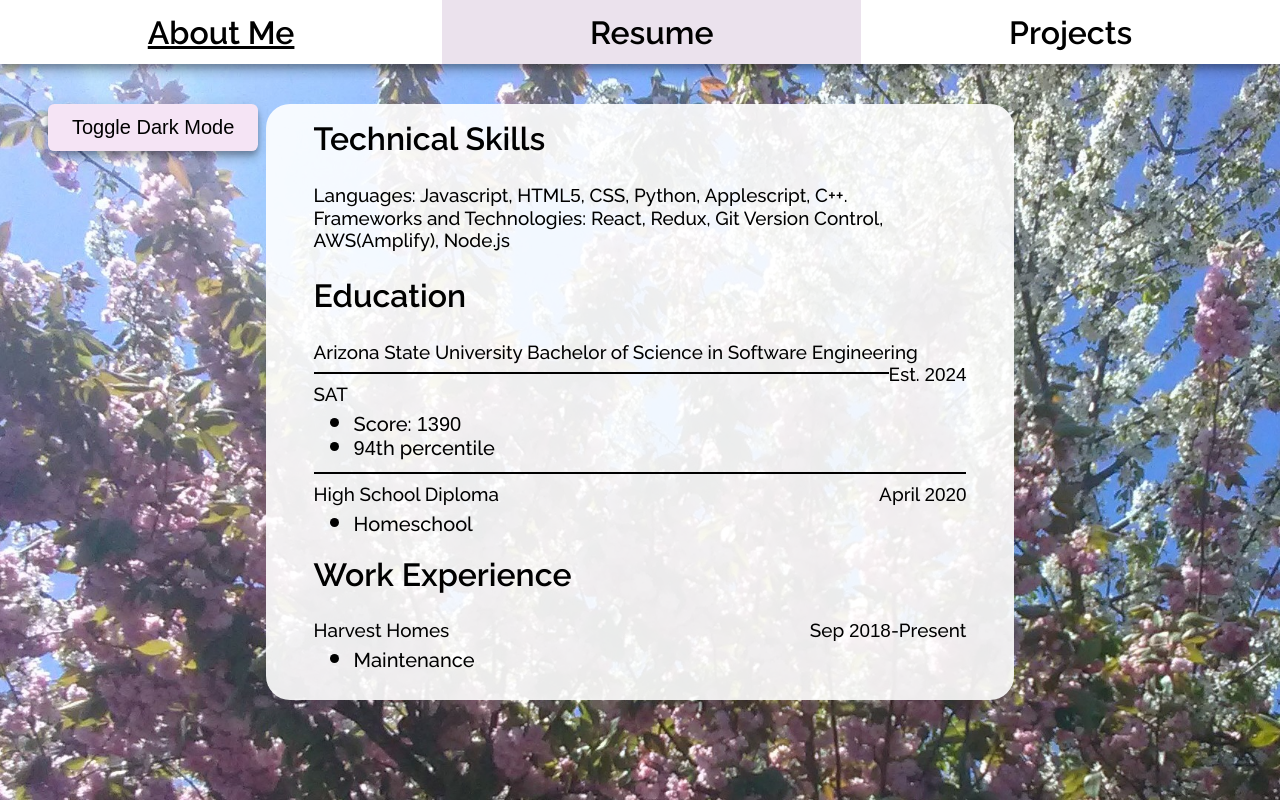
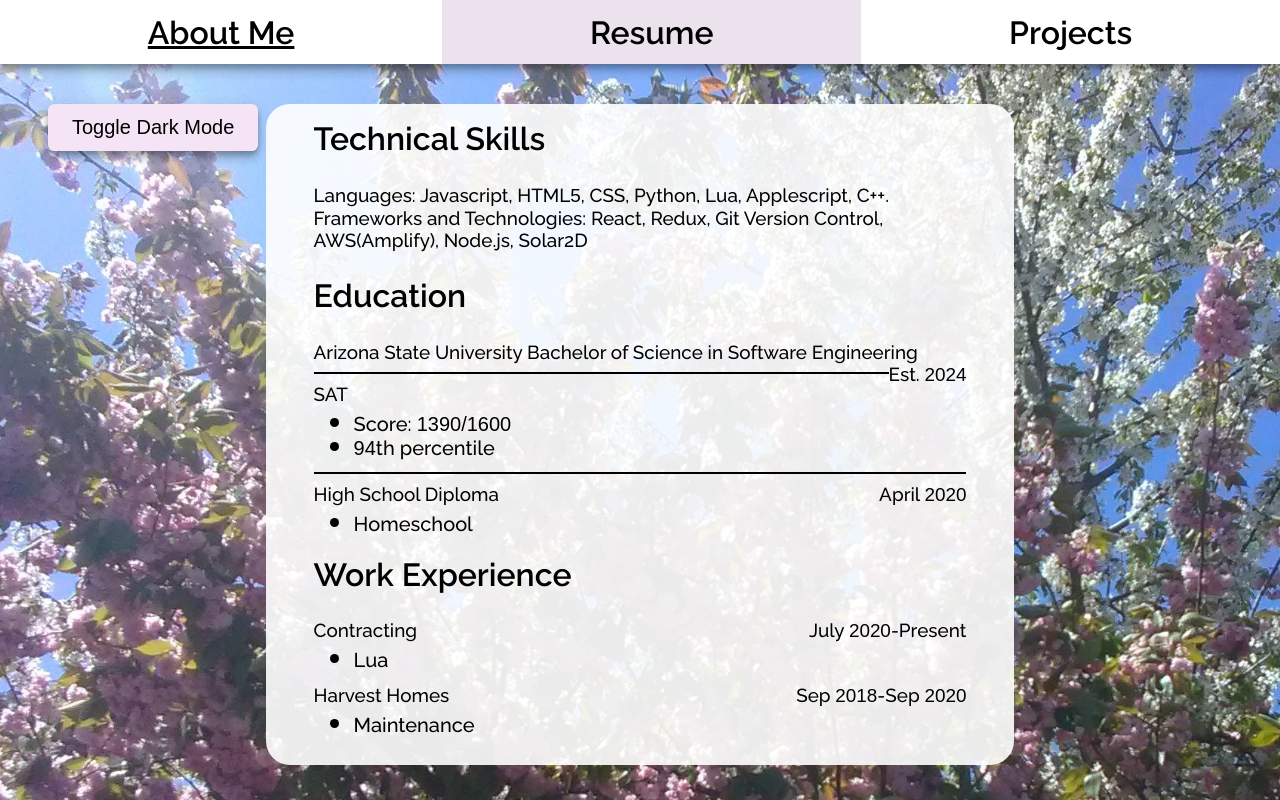
Before and after one commit to PAlexanderFranklin/alexanderfranklin, a React (Create React App) app: page /resume in a window 1280 px wide. Built offline with nearby package versions, Linux system fonts and the light colour scheme.

Commit message:
Update resume

```diff
--- a/src/views/Pages/Resume/Resume.js
+++ b/src/views/Pages/Resume/Resume.js
@@ -6,15 +6,15 @@ function Resume() {
     <div className="Resume bubble">
       <div>
         <h2 className="no_top_margin">Technical Skills</h2>
-        Languages: Javascript, HTML<span className="number">5</span>, CSS, Python, Applescript, C++. <br/>
-        Frameworks and Technologies: React, Redux, Git Version Control, AWS(Amplify), Node.js
+        Languages: Javascript, HTML<span className="number">5</span>, CSS, Python, Lua, Applescript, C++. <br/>
+        Frameworks and Technologies: React, Redux, Git Version Control, AWS(Amplify), Node.js, Solar2D
       </div>
       <div>
         <h2>Education</h2>
         Arizona State University Bachelor of Science in Software Engineering <span className="date">Est. <span className="number">2024</span></span><hr/>
         SAT
         <ul>
-          <li><span className="bullet_small">Score: <span className="number">1390</span></span></li>
+          <li><span className="bullet_small">Score: <span className="number">1390/1600</span></span></li>
           <li><span className="bullet_small"><span className="number">94</span>th percentile</span></li>
         </ul>
         <hr/>
@@ -25,7 +25,11 @@ function Resume() {
       </div>
       <div>
         <h2>Work Experience</h2>
-        Harvest Homes <span className="date">Sep <span className="number">2018</span>-Present</span> <br/>
+        Contracting <span className="date">July <span className="number">2020</span>-Present</span> <br/>
+        <ul>
+          <li><span className="bullet_small">Lua</span></li>
+        </ul>
+        Harvest Homes <span className="date">Sep <span className="number">2018</span>-Sep <span className="number">2020</span></span> <br/>
         <ul>
           <li><span className="bullet_small">Maintenance</span></li>
         </ul>
```
